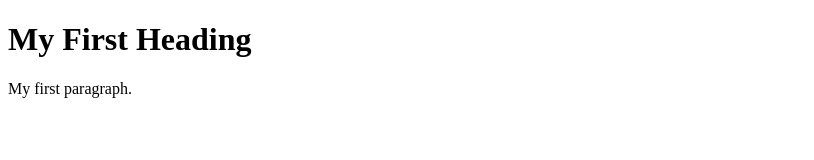
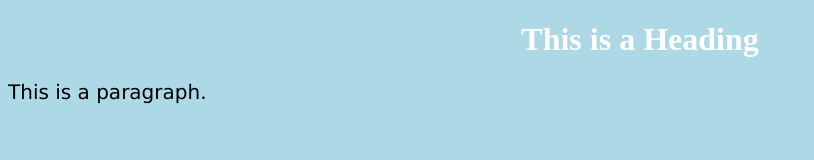
Before and after one commit to Slaysar/first_project, a plain HTML site: page page2.html in a window 1280 px wide. Shown: the whole page, without its empty margins (0-814 px from the left). Drawn offline with Linux system fonts and the light colour scheme.

Commit message:
add css styles

```diff
--- a/page2.html
+++ b/page2.html
@@ -1,9 +1,27 @@
 <!DOCTYPE html>
 <html>
-<head>
-<title>Page Title</title>
-</head>
+    <head>
+        <title>Page Title</title>
+        <style>
+            body {
+                background-color: lightblue;
+            }
+
+            h1 {
+                color: white;
+                text-align: center;
+            }
+
+            p {
+                font-family: verdana;
+                font-size: 20px;
+            }
+        </style>
+    </head>
 <body>
-	<h1>My First Heading</h1> <p>My first paragraph.</p>
+
+    <h1>This is a Heading</h1>
+    <p>This is a paragraph.</p>
+
 </body>
 </html>
```
Also changed, not shown: page1.html (+17 -0 lines).
